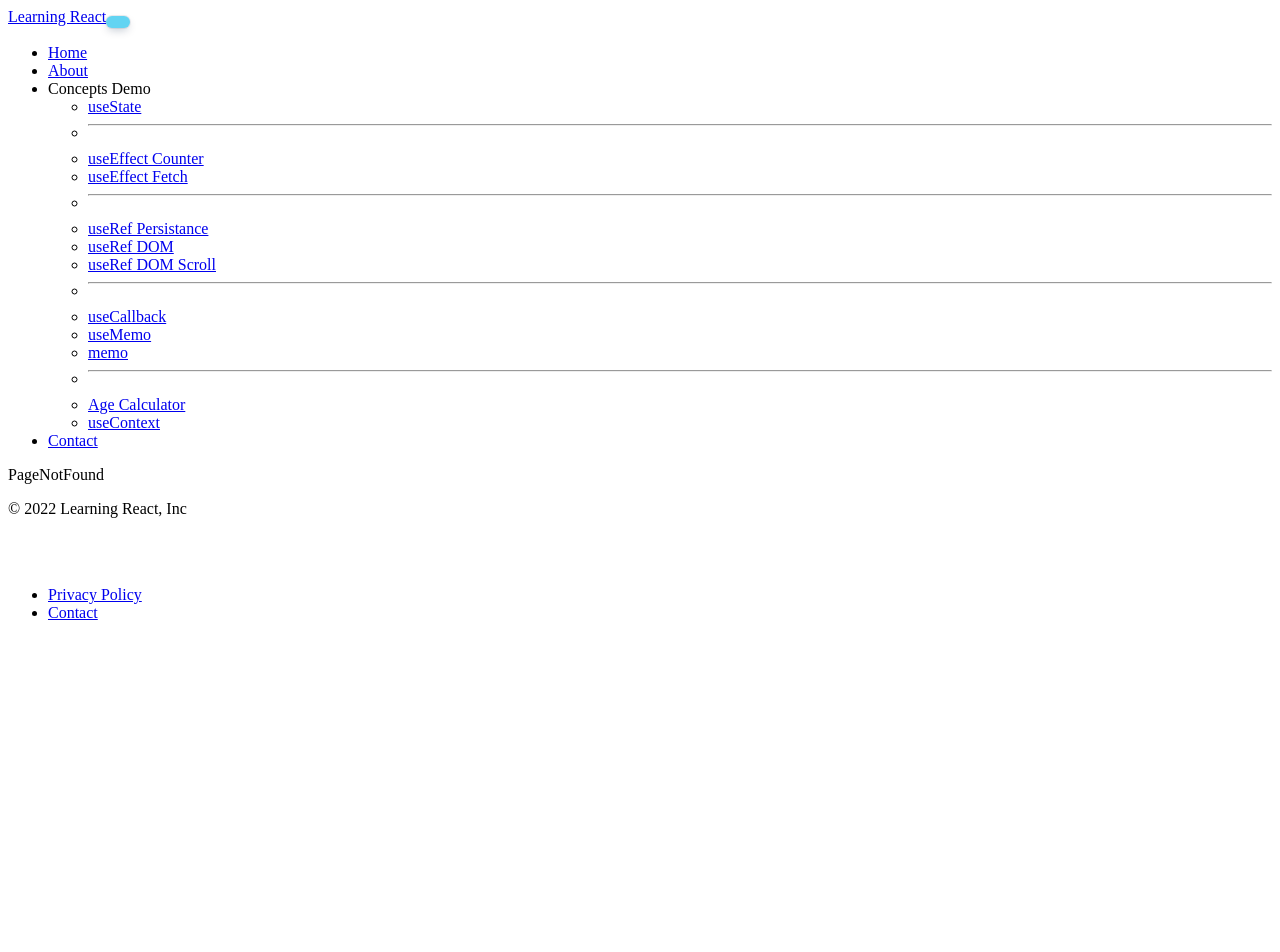
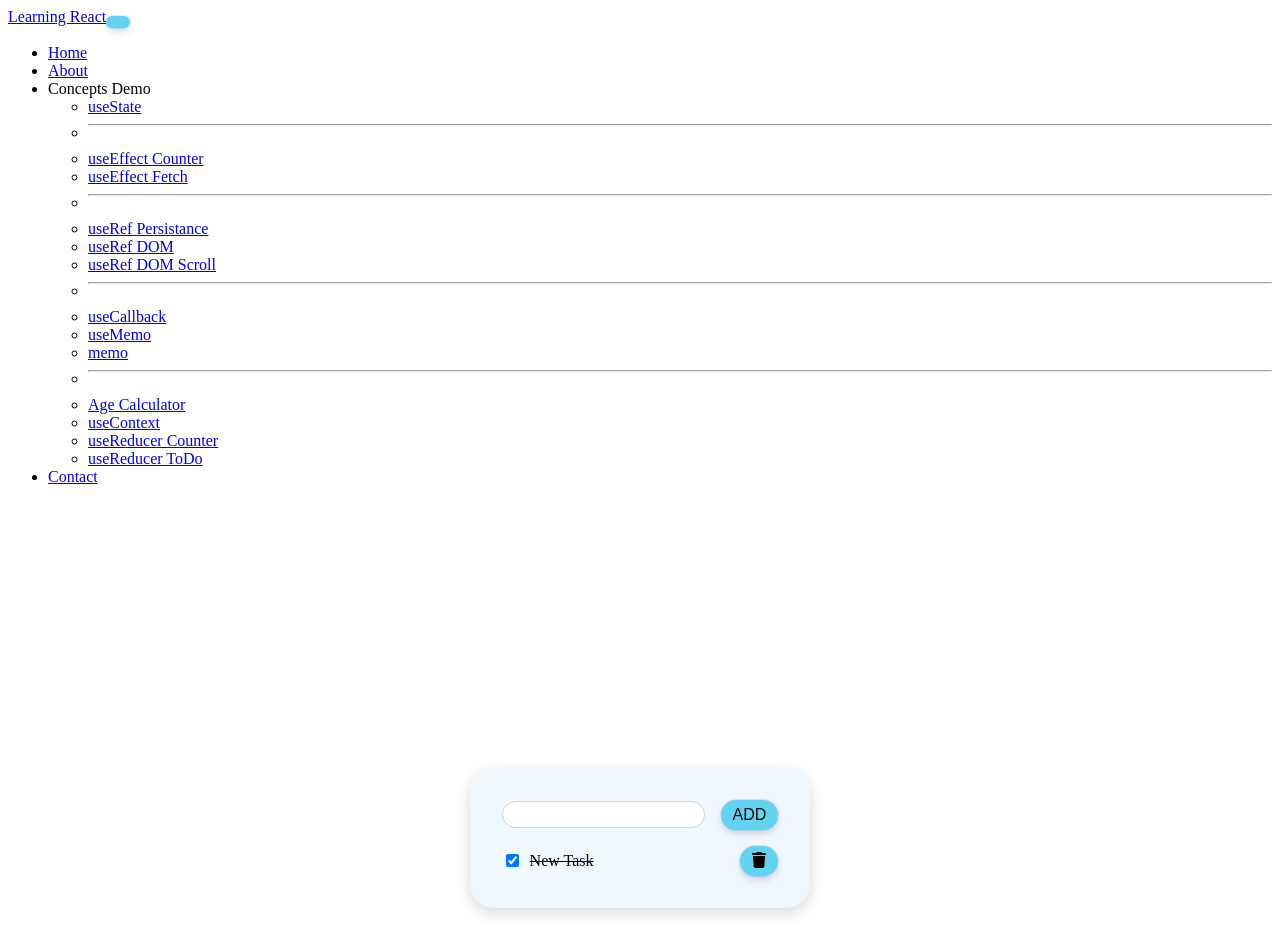
Before and after one commit to manikant-codes/react-course-files, a React (Create React App) app: page /useReducerToDo in a window 1280 px wide. Shown: the top 952 px of the page. Before the commit the page ends 800 px from the top, so only its background shows below. Built offline with nearby package versions, Linux system fonts and the light colour scheme; the HTML template or start-up script is replaced by a standard one.

Commit message:
useReducer hook and it's demos

```diff
--- a/src/App.js
+++ b/src/App.js
@@ -15,6 +15,8 @@ import Contact from "./pages/Contact";
 import AgeCalculator from "./components/demos/AgeCalculator";
 import Home from "./pages/Home";
 import UseContextDemo from "./components/demos/useContext/UseContextDemo";
+import UseReducerCounterDemo from "./components/demos/useReducer/UseReducerCounterDemo";
+import UseReducerToDoDemo from "./components/demos/useReducer/UseReducerToDoDemo";
 
 function App() {
   return (
@@ -34,6 +36,8 @@ function App() {
           <Route path="useCallback" element={<UseCallbackDemo />} />
           <Route path="useMemo" element={<UseMemoDemo />} />
           <Route path="useContext" element={<UseContextDemo />} />
+          <Route path="useReducerCounter" element={<UseReducerCounterDemo />} />
+          <Route path="useReducerToDo" element={<UseReducerToDoDemo />} />
           <Route path="memo" element={<MemoDemo />} />
           <Route path="*" element={<PageNotFound />} />
         </Route>
--- /dev/null
+++ b/src/components/demos/useReducer/ToDoListItem.jsx
@@ -0,0 +1,46 @@
+import { faTrash } from "@fortawesome/free-solid-svg-icons";
+import { FontAwesomeIcon } from "@fortawesome/react-fontawesome";
+import React from "react";
+import { TODO_ACTIONS } from "./UseReducerToDoDemo";
+
+function ToDoListItem({ id, task, isCompleted, dispatch }) {
+  function handleDelete() {
+    dispatch({ type: TODO_ACTIONS.DELETE, payload: id });
+  }
+
+  function handleCheckChanged() {
+    dispatch({ type: TODO_ACTIONS.CHECK, payload: id });
+  }
+  return (
+    <div
+      style={{
+        display: "flex",
+        alignItems: "center",
+        gap: "8px",
+        justifyContent: "space-between",
+        width: "100%",
+      }}
+    >
+      <div style={{ display: "flex", alignItems: "center", gap: "8px" }}>
+        <input
+          type="checkbox"
+          checked={isCompleted}
+          onChange={handleCheckChanged}
+        />
+        <p
+          style={{
+            margin: 0,
+            textDecoration: isCompleted ? "line-through" : "none",
+          }}
+        >
+          {task}
+        </p>
+      </div>
+      <button onClick={handleDelete}>
+        <FontAwesomeIcon icon={faTrash} />
+      </button>
+    </div>
+  );
+}
+
+export default ToDoListItem;
--- /dev/null
+++ b/src/components/demos/useReducer/UseReducerCounterDemo.jsx
@@ -0,0 +1,48 @@
+import { faMinus, faPlus } from "@fortawesome/free-solid-svg-icons";
+import { FontAwesomeIcon } from "@fortawesome/react-fontawesome";
+import React, { useState, useReducer } from "react";
+
+const ACTIONS = {
+  INCREMENT: "INCREMENT",
+  DECREMENT: "DECREMENT",
+};
+
+function reducer(state, action) {
+  switch (action.type) {
+    case ACTIONS.INCREMENT:
+      return { count: state.count + 1 };
+    case ACTIONS.DECREMENT:
+      return { count: state.count - 1 };
+    default:
+      return state;
+  }
+}
+
+function UseReducerCounterDemo() {
+  // const [count, setCount] = useState(0);
+  const initialState = { count: 0 };
+  const [state, dispatch] = useReducer(reducer, initialState);
+  console.log(state);
+  return (
+    <div className="demoContainer">
+      <div className="demoWrapper">
+        {/* <button onClick={() => setCount((c) => c - 1)}>
+          <FontAwesomeIcon icon={faMinus} />
+        </button>
+        <h1 style={{ margin: 0 }}>{count}</h1>
+        <button onClick={() => setCount((c) => c + 1)}>
+          <FontAwesomeIcon icon={faPlus} />
+        </button> */}
+        <button onClick={() => dispatch({ type: ACTIONS.DECREMENT })}>
+          <FontAwesomeIcon icon={faMinus} />
+        </button>
+        <h1 style={{ margin: 0 }}>{state.count}</h1>
+        <button onClick={() => dispatch({ type: ACTIONS.INCREMENT })}>
+          <FontAwesomeIcon icon={faPlus} />
+        </button>
+      </div>
+    </div>
+  );
+}
+
+export default UseReducerCounterDemo;
--- /dev/null
+++ b/src/components/demos/useReducer/UseReducerToDoDemo.jsx
@@ -0,0 +1,89 @@
+import React, { useReducer } from "react";
+import ToDoListItem from "./ToDoListItem";
+
+export const TODO_ACTIONS = {
+  INPUT: "INPUT",
+  ADD: "ADD",
+  CHECK: "CHECK",
+  DELETE: "DELETE",
+};
+
+function reducer(state, action) {
+  switch (action.type) {
+    case TODO_ACTIONS.INPUT:
+      return { ...state, input: action.payload };
+    case TODO_ACTIONS.ADD:
+      return {
+        ...state,
+        todos: [...state.todos, { id: Date.now(), task: state.input }],
+      };
+    case TODO_ACTIONS.DELETE: {
+      const updatedToDos = state.todos.filter((item, index) => {
+        return item.id !== action.payload;
+      });
+      return {
+        ...state,
+        todos: updatedToDos,
+      };
+    }
+    case TODO_ACTIONS.CHECK: {
+      const updatedToDos = state.todos.map((item, index) => {
+        if (item.id === action.payload) {
+          return { ...item, isCompleted: !item.isCompleted };
+        } else {
+          return item;
+        }
+      });
+      return {
+        ...state,
+        todos: updatedToDos,
+      };
+    }
+    default:
+      return state;
+  }
+}
+
+function UseReducerToDoDemo() {
+  const initialState = {
+    input: "",
+    todos: [{ id: 1, task: "New Task", isCompleted: true }],
+  };
+  const [state, dispatch] = useReducer(reducer, initialState);
+  return (
+    <div className="demoContainer">
+      <div className="demoWrapper" style={{ flexDirection: "column" }}>
+        <div style={{ display: "flex", alignItems: "center", gap: "16px" }}>
+          <input
+            type="text"
+            onChange={(e) => {
+              dispatch({ type: TODO_ACTIONS.INPUT, payload: e.target.value });
+            }}
+          />
+          <button
+            onClick={() =>
+              dispatch({
+                type: TODO_ACTIONS.ADD,
+              })
+            }
+          >
+            Add
+          </button>
+        </div>
+        <div style={{ width: "100%", display: "grid", gap: "16px" }}>
+          {state.todos.map((item, index) => (
+            <ToDoListItem
+              key={index}
+              id={item.id}
+              task={item.task}
+              isCompleted={item.isCompleted}
+              dispatch={dispatch}
+            />
+          ))}
+        </div>
+      </div>
+    </div>
+  );
+}
+
+export default UseReducerToDoDemo;
--- a/src/layout/Navbar.jsx
+++ b/src/layout/Navbar.jsx
@@ -123,6 +123,16 @@ function Navbar() {
                     useContext
                   </Link>
                 </li>
+                <li>
+                  <Link className="dropdown-item" to="/useReducerCounter">
+                    useReducer Counter
+                  </Link>
+                </li>
+                <li>
+                  <Link className="dropdown-item" to="/useReducerToDo">
+                    useReducer ToDo
+                  </Link>
+                </li>
               </ul>
             </li>
             <li className="nav-item">
```
